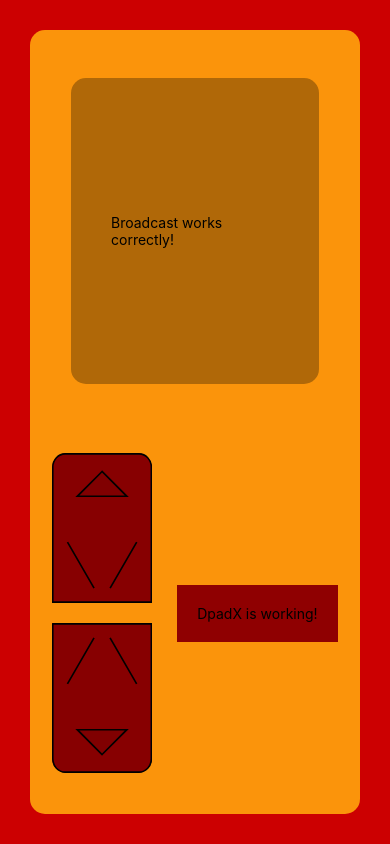
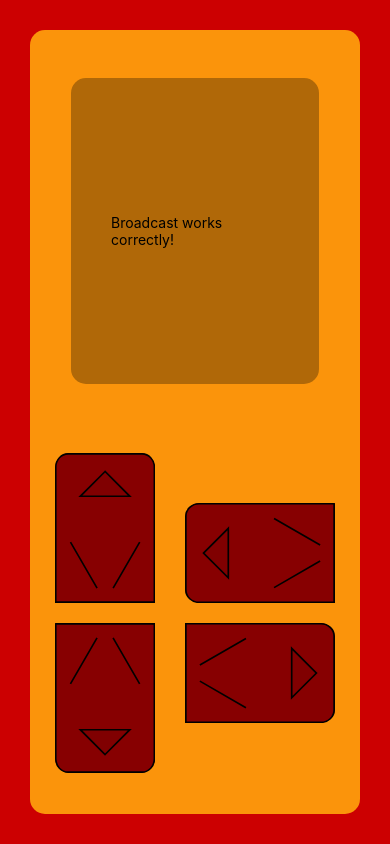
Before and after one commit to aldoht/vision-car, a React Native app: screen / in a window 390 px wide. Built offline with nearby package versions, Linux system fonts and the light colour scheme.

Commit message:
feat: add all pads (kinda works)

```diff
--- a/components/dpadx/DpadX.tsx
+++ b/components/dpadx/DpadX.tsx
@@ -1,23 +1,144 @@
-import {StyleSheet, Text, View} from "react-native";
+import {StyleSheet, TouchableOpacity, View} from "react-native";
 import { PadStateColor } from "../../interfaces/padStateColor";
+import Svg, { SvgProps, Path } from "react-native-svg"
+import {useState} from "react";
 
 type padProps = {
     colors: PadStateColor
 }
 
+const PadLeftSvg = (props: SvgProps)=> (
+    <Svg
+        width="72.615974mm"
+        height="48.479874mm"
+        viewBox="0 0 72.615974 48.479874"
+        xmlns="http://www.w3.org/2000/svg"
+        {...props}
+    >
+        <Path
+            d="M80.643 15.72h47.497a7.937 7.937 45 017.937 7.938v80.453a.035.035 135 01-.035.035H72.705V23.658a7.937 7.937 135 017.938-7.938z"
+            transform="translate(-28.693 -214.413) matrix(0 -.75285 .81182 0 16.347 317.244)"
+            fill="#000"
+            fillOpacity={0.0547619}
+            stroke="#000"
+            strokeWidth={1.02331}
+            strokeDasharray="none"
+            strokeOpacity={1}
+        />
+        <Path
+            d="M37.665 238.653L49.65 250.64v-23.974z"
+            transform="translate(-28.693 -214.413)"
+            fill="#000"
+            fillOpacity={0.0547619}
+            stroke="#000"
+            strokeWidth={0.8}
+            strokeDasharray="none"
+            strokeOpacity={1}
+        />
+        <Path
+            d="M71.81 255.395l22.296-12.872M71.81 221.886l22.296 12.872"
+            transform="translate(-28.693 -214.413)"
+            fill="#000"
+            fillOpacity={0.0547619}
+            stroke="#000"
+            strokeWidth={0.799999}
+            strokeDasharray="none"
+            strokeOpacity={1}
+        />
+    </Svg>
+)
+
+const PadRightSvg = (props: SvgProps) => (
+    <Svg
+        width="72.61599mm"
+        height="48.479874mm"
+        viewBox="0 0 72.61599 48.479874"
+        xmlns="http://www.w3.org/2000/svg"
+        {...props}
+    >
+        <Path
+            d="M80.643 15.72h47.497a7.937 7.937 45 017.937 7.938v80.453a.035.035 135 01-.035.035H72.705V23.658a7.937 7.937 135 017.938-7.938z"
+            transform="translate(-108.691 -214.523) matrix(0 .75285 -.81182 0 193.653 160.172)"
+            fill="#000"
+            fillOpacity={0.0547619}
+            stroke="#000"
+            strokeWidth={1.02331}
+            strokeDasharray="none"
+            strokeOpacity={1}
+        />
+        <Path
+            d="M172.335 238.763l-11.986-11.987v23.974z"
+            transform="translate(-108.691 -214.523)"
+            fill="#000"
+            fillOpacity={0.0547619}
+            stroke="#000"
+            strokeWidth={0.8}
+            strokeDasharray="none"
+            strokeOpacity={1}
+        />
+        <Path
+            d="M138.19 222.02l-22.296 12.873M138.19 255.53l-22.296-12.872"
+            transform="translate(-108.691 -214.523)"
+            fill="#000"
+            fillOpacity={0.0547619}
+            stroke="#000"
+            strokeWidth={0.799999}
+            strokeDasharray="none"
+            strokeOpacity={1}
+        />
+    </Svg>
+)
+
 const DpadX = (props: padProps)=> {
+    const [leftPressed, setLeftPressed] = useState(false);
+    const [rightPressed, setRightPressed] = useState(false);
+
     return (
-        <View style={[styles.container, {backgroundColor: props.colors.idle}]}>
-            <Text>DpadX is working!</Text>
+        <View style={styles.container}>
+            <TouchableOpacity
+                style={[
+                    styles.pad,
+                    styles.padLeft,
+                    {backgroundColor: leftPressed ? props.colors.pressed : props.colors.idle}
+                ]}
+                activeOpacity={1}
+                onPressIn={() => setLeftPressed(true)}
+                onPressOut={() => setLeftPressed(false)}
+            >
+                <PadLeftSvg height={100.143} width={150}></PadLeftSvg>
+            </TouchableOpacity>
+            <TouchableOpacity
+                style={[
+                    styles.pad,
+                    styles.padRight,
+                    {backgroundColor: rightPressed ? props.colors.pressed : props.colors.idle}
+                ]}
+                activeOpacity={1}
+                onPressIn={() => setRightPressed(true)}
+                onPressOut={() => setRightPressed(false)}
+            >
+                <PadRightSvg height={100.143} width={150}></PadRightSvg>
+            </TouchableOpacity>
         </View>
-    )
+    );
 }
 
 const styles = StyleSheet.create({
     container: {
-        padding: 20,
+        gap: 20
+    },
+    pad: {
         alignItems: 'center',
         justifyContent: 'center',
+        borderRadius: 15
+    },
+    padLeft: {
+        borderBottomRightRadius: 0,
+        borderTopRightRadius: 0
+    },
+    padRight: {
+        borderTopLeftRadius: 0,
+        borderBottomLeftRadius: 0
     }
 })
 
--- a/components/dpady/DpadY.tsx
+++ b/components/dpady/DpadY.tsx
@@ -1,4 +1,5 @@
-import {StyleSheet, View} from "react-native";
+import { useState } from "react";
+import {StyleSheet, View, TouchableOpacity} from "react-native";
 import Svg, { SvgProps, Path } from "react-native-svg"
 import { PadStateColor } from "../../interfaces/padStateColor";
 
@@ -98,18 +99,39 @@ const PadBottomSvg = (props: SvgProps) => (
     </Svg>
 )
 
-const DpadY = (props: padProps)=> {
+const DpadY = (props: padProps) => {
+    const [topPressed, setTopPressed] = useState(false);
+    const [bottomPressed, setBottomPressed] = useState(false);
+
     return (
         <View style={styles.container}>
-            <View style={[styles.pad, styles.padTop, {backgroundColor: props.colors.idle}]}>
+            <TouchableOpacity
+                style={[
+                    styles.pad,
+                    styles.padTop,
+                    {backgroundColor: topPressed ? props.colors.pressed : props.colors.idle}
+                ]}
+                activeOpacity={1}
+                onPressIn={() => setTopPressed(true)}
+                onPressOut={() => setTopPressed(false)}
+            >
                 <PadTopSvg height={150} width={100.143}></PadTopSvg>
-            </View>
-            <View style={[styles.pad, styles.padBottom, {backgroundColor: props.colors.idle}]}>
+            </TouchableOpacity>
+            <TouchableOpacity
+                style={[
+                    styles.pad,
+                    styles.padBottom,
+                    {backgroundColor: bottomPressed ? props.colors.pressed : props.colors.idle}
+                ]}
+                activeOpacity={1}
+                onPressIn={() => setBottomPressed(true)}
+                onPressOut={() => setBottomPressed(false)}
+            >
                 <PadBottomSvg height={150} width={100.143}></PadBottomSvg>
-            </View>
+            </TouchableOpacity>
         </View>
-    )
-}
+    );
+};
 
 const styles = StyleSheet.create({
     container: {
```
Also changed, not shown: package.json (+9 -8 lines), 1 other file (tests, documents, lock files or other folders).
